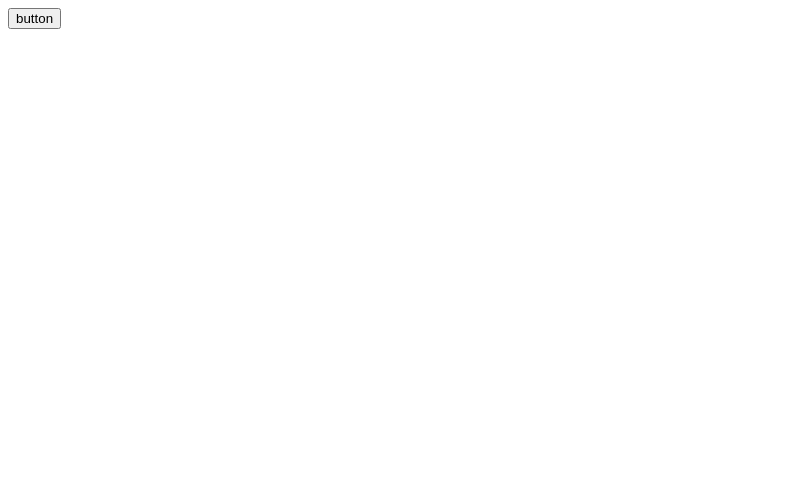
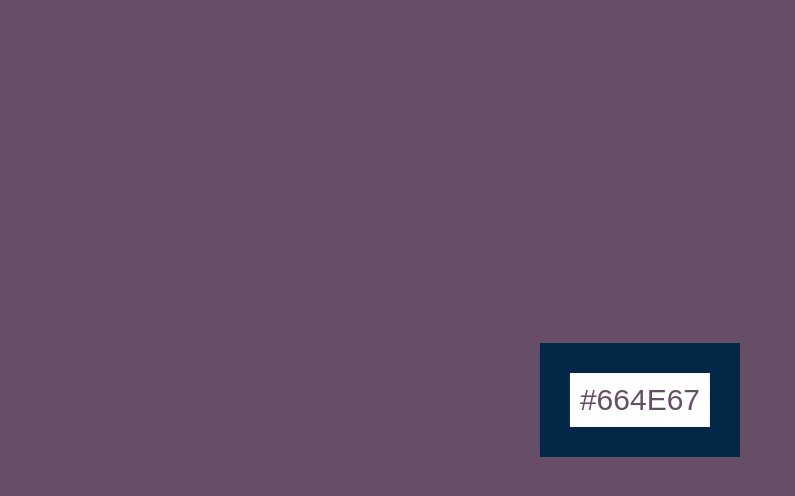
Before and after one commit to prashant523580/javascript-project, a plain HTML site: page background-color/index.html in a window 1280 px wide. Shown: the whole page, without its empty margins (0-795 px from the left). Drawn offline with Linux system fonts and the light colour scheme.

Commit message:
color generator

```diff
--- a/background-color/color.js
+++ b/background-color/color.js
@@ -6,6 +6,7 @@ btn.addEventListener("click", () => {
     let randomNumber = getRandomNumber();
     document.body.style.backgroundColor = colors[randomNumber];
     displayColor.innerHTML = colors[randomNumber];
+    // btn.style.backgroundColor = colors[randomNumber];
 });
 function getRandomNumber(){
     return Math.floor(Math.random() * colors.length);
--- a/background-color/hex.js
+++ b/background-color/hex.js
@@ -1,17 +1,29 @@
-const hex = [0,1,2,3,4,5,6,7,8,9,"A","B","C","D","E","F"];
+const hex = ["A","B","C","D","E","F",0,1,2,3,4,5,6,7,8,9];
 const btn = document.querySelector("#btn");
 const displayColor = document.querySelector("#display-color");
 
 btn.addEventListener("click", () => {
+    generateColor();
+    clearInterval(interval)
+});
+function getRandomNumber(){
+    return Math.floor(Math.random() * hex.length);
+}
+
+let interval = setInterval(() => {
+       generateColor()
+},2000);
+
+function generateColor(){
     let hexVal = '#';
+
     for(let i = 0; i < 6; i++){
         hexVal += hex[getRandomNumber()];
         document.body.style.backgroundColor =hexVal;
         // document.body.style.color = hexVal;
-        displayColor.innerHTML = hexVal;
+        // displayColor.innerHTML = hexVal;
         document.body.style.color = 'white';
+        btn.style.color = hexVal;
+        btn.innerHTML = hexVal;
     }
-});
-function getRandomNumber(){
-    return Math.floor(Math.random() * hex.length);
 }
--- a/background-color/index.html
+++ b/background-color/index.html
@@ -5,15 +5,39 @@
     <meta http-equiv="X-UA-Compatible" content="IE=edge">
     <meta name="viewport" content="width=device-width, initial-scale=1.0">
     <title>Document</title>
+    <style>
+        .container{
+         text-align: center ;
+         background-color: rgb(3, 39, 71);
+         position: absolute;
+         top: 50%;
+         left: 50%;
+         transform: translate(-50%,-50%);
+         padding: 30px;
+
+        }
+        button{
+            padding: 10px 10px;
+            cursor: pointer;
+            outline: 0;
+            border: 0;
+            color: rgb(3, 0, 0);
+            background-color: rgb(255, 255, 255);
+            font-size: 30px;
+        }
+    </style>
 </head>
 <body>
-    <div id="display-color">
+    <div class="container">
 
+        <button id="btn">button</button>
+        <div id="display-color">
+
+        </div>
     </div>
-    <button id="btn">button</button>
      <script src="./hex.js"></script>
-    <!--
-    <script src="./color.js"> </script>
-	-->
+
+    <!-- <script src="./color.js"> </script> -->
+
 </body>
 </html>
```
